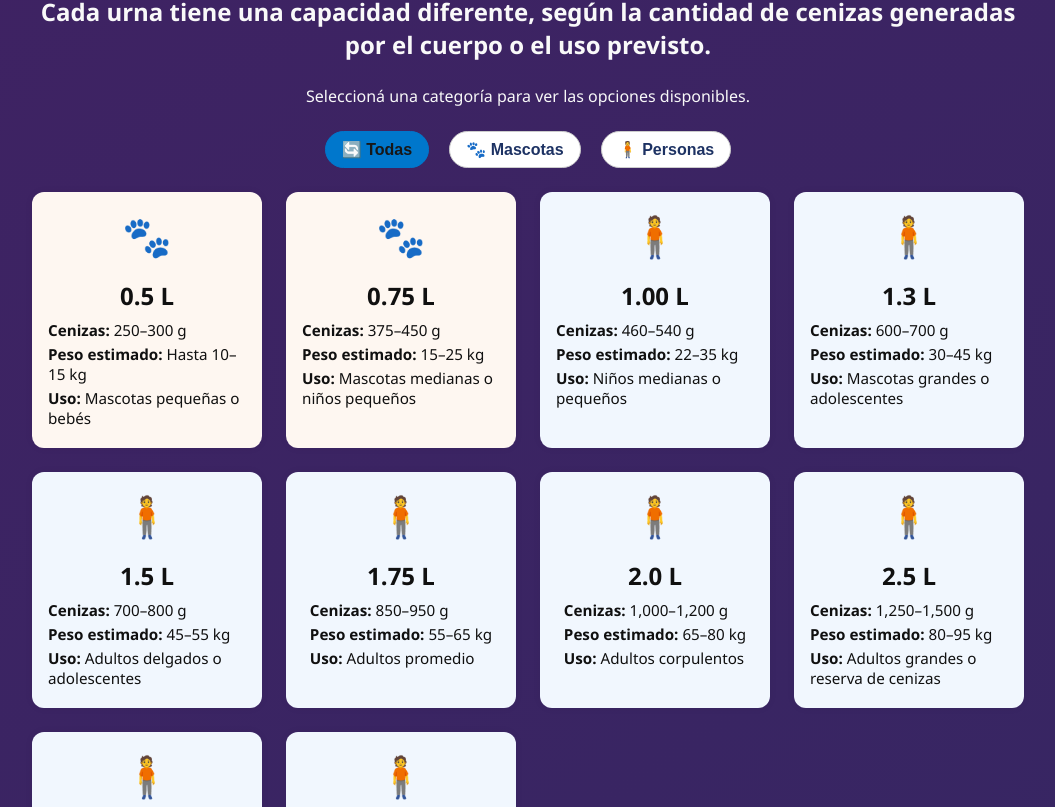
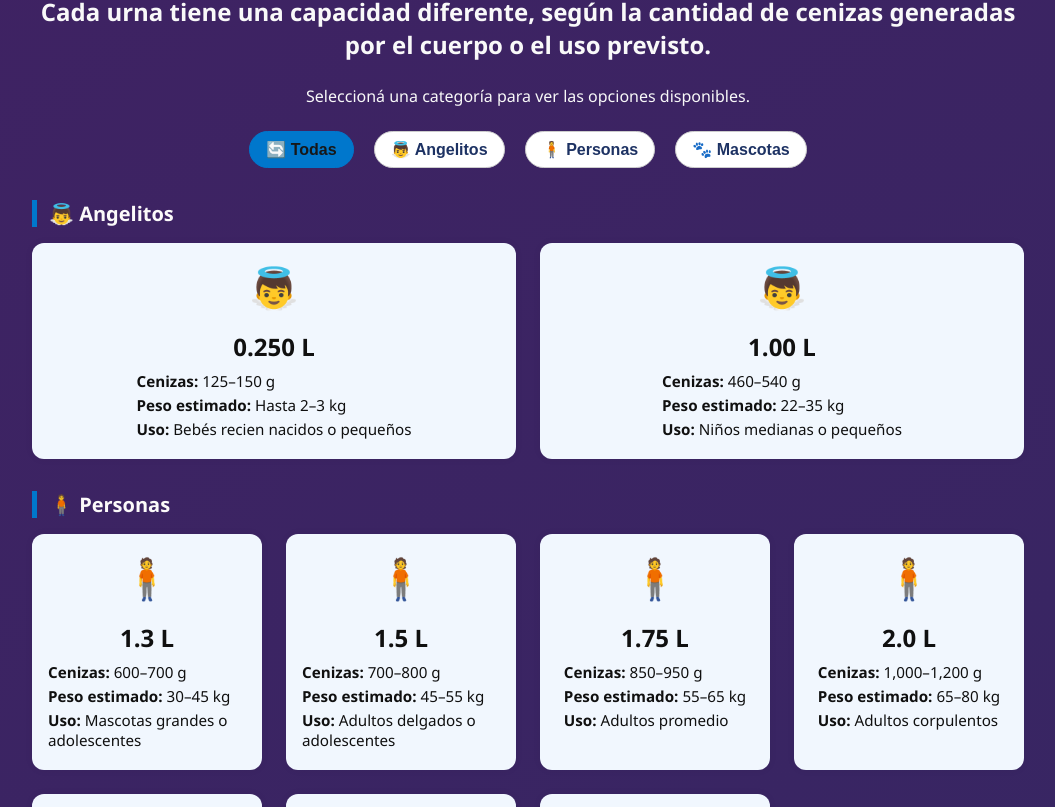
Before and after one commit to miguelkenny/urnasflordelaire, a SvelteKit app: page / in a window 1280 px wide. Shown: the part 1336-2143 px from the top of the page, without its empty margins (112-1167 px from the left). Built offline with nearby package versions, Linux system fonts and the light colour scheme.

Commit message:
Mejoras en la tabla de capacidad de urnas

```diff
--- a/src/components/CapacidadTabla.svelte
+++ b/src/components/CapacidadTabla.svelte
@@ -3,25 +3,18 @@
 
   const datos = [
     {
-      litros: "0.5",
-      gramos: "250–300 g",
-      peso: "Hasta 10–15 kg",
-      uso: "Mascotas pequeñas o bebés",
-      tipo: "mascota",
-    },
-    {
-      litros: "0.75",
-      gramos: "375–450 g",
-      peso: "15–25 kg",
-      uso: "Mascotas medianas o niños pequeños",
-      tipo: "mascota",
+      litros: "0.250",
+      gramos: "125–150 g",
+      peso: "Hasta 2–3 kg",
+      uso: "Bebés recien nacidos o pequeños",
+      tipo: "angelito",
     },
     {
       litros: "1.00",
       gramos: "460–540 g",
       peso: "22–35 kg",
       uso: "Niños medianas o pequeños",
-      tipo: "persona",
+      tipo: "angelito",
     },
     {
       litros: "1.3",
@@ -72,10 +65,28 @@
       uso: "Cenizas múltiples o mezcla familiar",
       tipo: "persona",
     },
+    {
+      litros: "0.5",
+      gramos: "250–300 g",
+      peso: "Hasta 10–15 kg",
+      uso: "Mascotas pequeñas o bebés",
+      tipo: "mascota",
+    },
+    {
+      litros: "0.75",
+      gramos: "375–450 g",
+      peso: "15–25 kg",
+      uso: "Mascotas medianas o niños pequeños",
+      tipo: "mascota",
+    },
   ];
 
   function obtenerIcono(tipo) {
-    return tipo === "mascota" ? "🐾" : "🧍";
+    const iconos = {
+      angelito: "👼",
+      persona: "🧍",
+    };
+    return iconos[tipo] || "🐾";
   }
 
   function obtenerColor(tipo) {
@@ -103,18 +114,34 @@
       on:click={() => (filtro = "todos")}>🔄 Todas</button
     >
     <button
-      class:activo={filtro === "mascota"}
-      on:click={() => (filtro = "mascota")}>🐾 Mascotas</button
+      class:activo={filtro === "angelito"}
+      on:click={() => (filtro = "angelito")}>👼 Angelitos</button
     >
     <button
       class:activo={filtro === "persona"}
       on:click={() => (filtro = "persona")}>🧍 Personas</button
     >
+    <button
+      class:activo={filtro === "mascota"}
+      on:click={() => (filtro = "mascota")}>🐾 Mascotas</button
+    >
   </div>
 
   <!-- Cards filtradas -->
+  <!-- Agrupación por tipo -->
+  {#each ["angelito", "persona", "mascota"] as tipoActual}
+    {#if datosFiltrados.filter((d) => d.tipo === tipoActual).length > 0}
+      <h4 class="subtitulo-tipo">
+        {obtenerIcono(tipoActual)}
+        {tipoActual === "angelito"
+          ? "Angelitos"
+          : tipoActual === "persona"
+            ? "Personas"
+            : "Mascotas"}
+      </h4>
+
       <div class="cards-container">
-    {#each datosFiltrados as fila}
+        {#each datosFiltrados.filter((d) => d.tipo === tipoActual) as fila}
           <div class="card" style="background-color: {obtenerColor(fila.tipo)}">
             <div class="icono">{obtenerIcono(fila.tipo)}</div>
             <div class="contenido">
@@ -126,6 +153,8 @@
           </div>
         {/each}
       </div>
+    {/if}
+  {/each}
 
   <!-- Notas útiles -->
   <div class="notas">
@@ -270,4 +299,16 @@
       font-size: 1.25rem;
     }
   }
+
+  .subtitulo-tipo {
+    font-size: 1.25rem;
+    margin: 2rem 0 1rem;
+    color: #fcfafa;
+    border-left: 5px solid #0077cc;
+    padding-left: 0.75rem;
+    font-weight: 600;
+    display: flex;
+    align-items: center;
+    gap: 0.5rem;
+  }
 </style>
```
Lines whose indentation alone changed are shown as unchanged.
